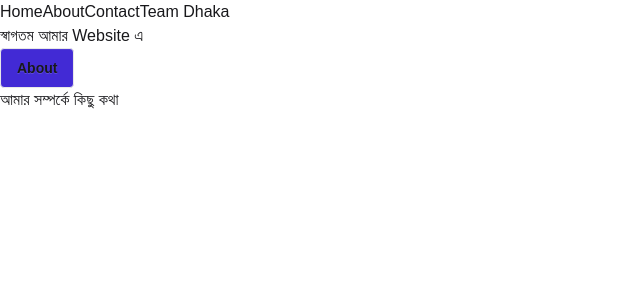
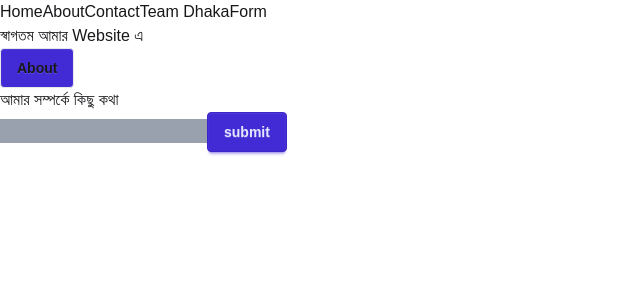
Before and after one commit to minhajulislam999/ag-grid, a React (Vite) app: page /about in a window 1280 px wide. Shown: the top 300 px of the page, without its empty margins (0-640 px from the left). Built offline with nearby package versions, Linux system fonts and the light colour scheme; no server answers.

Commit message:
Implement Form

```diff
--- a/src/App.jsx
+++ b/src/App.jsx
@@ -3,6 +3,7 @@ import './App.css'
 import { RouterProvider } from "react-router/dom";
 import abcd from './components/Router/Router';
 import User from './components/User/User';
+import Form from './components/Form/Form';
 
 
 
@@ -17,6 +18,8 @@ function App() {
 
       <User/>
 
+      <Form />
+
 
     </>
   )
--- /dev/null
+++ b/src/components/Form/Form.jsx
@@ -0,0 +1,19 @@
+import React, { useState } from 'react'
+
+function Form() {
+    const [value, setValue] =useState("");
+
+    function handleClick(){
+      console.log(value)
+    }
+
+  return (
+    <div>
+      <input className='bg-gray-400' value={value}   onChange= {(e)=> setValue(e.target.value) } />
+
+      <button className='btn btn-primary' onClick={handleClick}>submit</button>
+    </div>
+  )
+}
+
+export default Form
--- a/src/components/Navbar/Navbar.jsx
+++ b/src/components/Navbar/Navbar.jsx
@@ -8,6 +8,7 @@ function Navbar() {
          <Link to = "/about" >About</Link>
       <Link to="/contact" >Contact</Link>
       <Link to="/team/dhaka" >Team Dhaka</Link>
+      <Link to="/form">Form</Link>
     </div>
   )
 }
--- a/src/components/Router/Router.jsx
+++ b/src/components/Router/Router.jsx
@@ -6,6 +6,7 @@ import Contact from '../Contact/Contact';
 import { Component } from 'react';
 import Team from '../Team/Team';
 import User from '../User/User';
+import Form from '../Form/Form';
 
 
 
@@ -24,6 +25,10 @@ const Router = createBrowserRouter([
     Component: User
   },
   {
+    path: '/form',
+    Component: Form
+  },
+  {
     path: '/team/:teamId',
     loader: ({params}) =>{
       return {name: "Team " + params.teamId}
```
